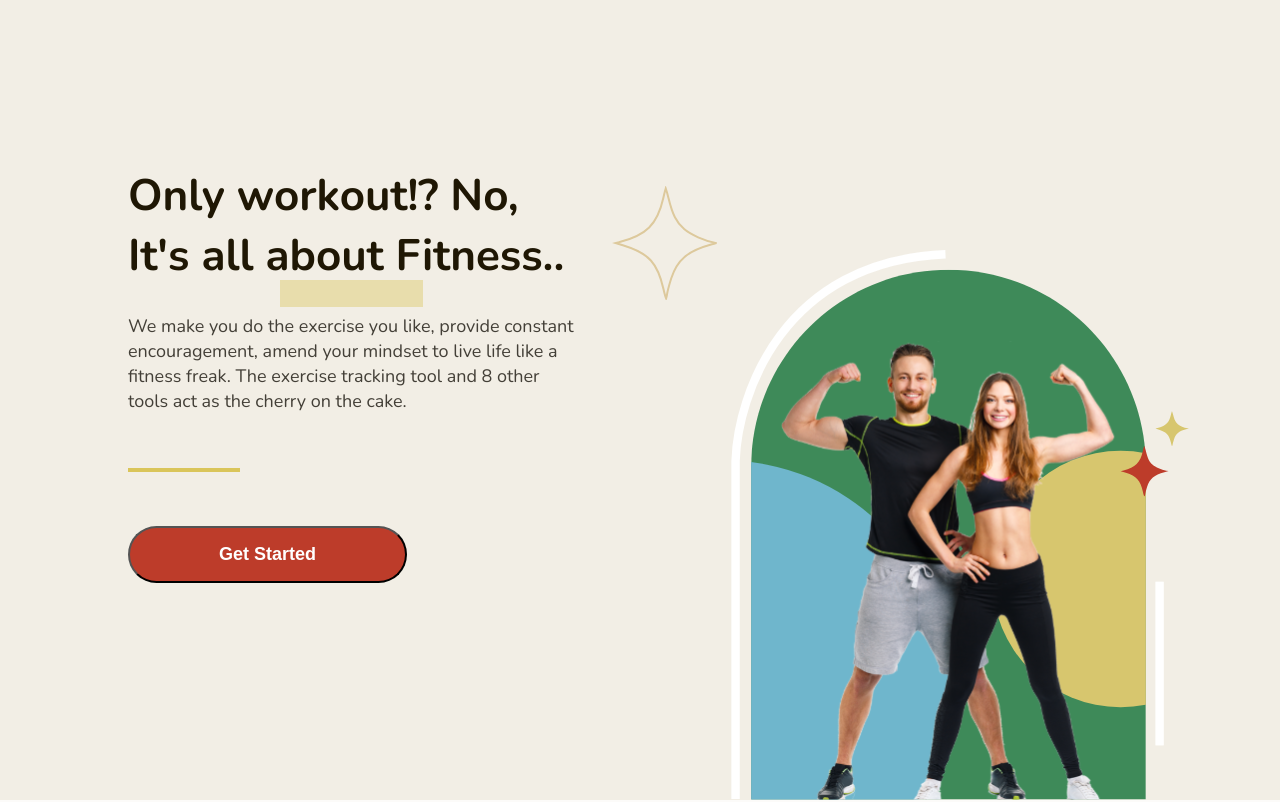
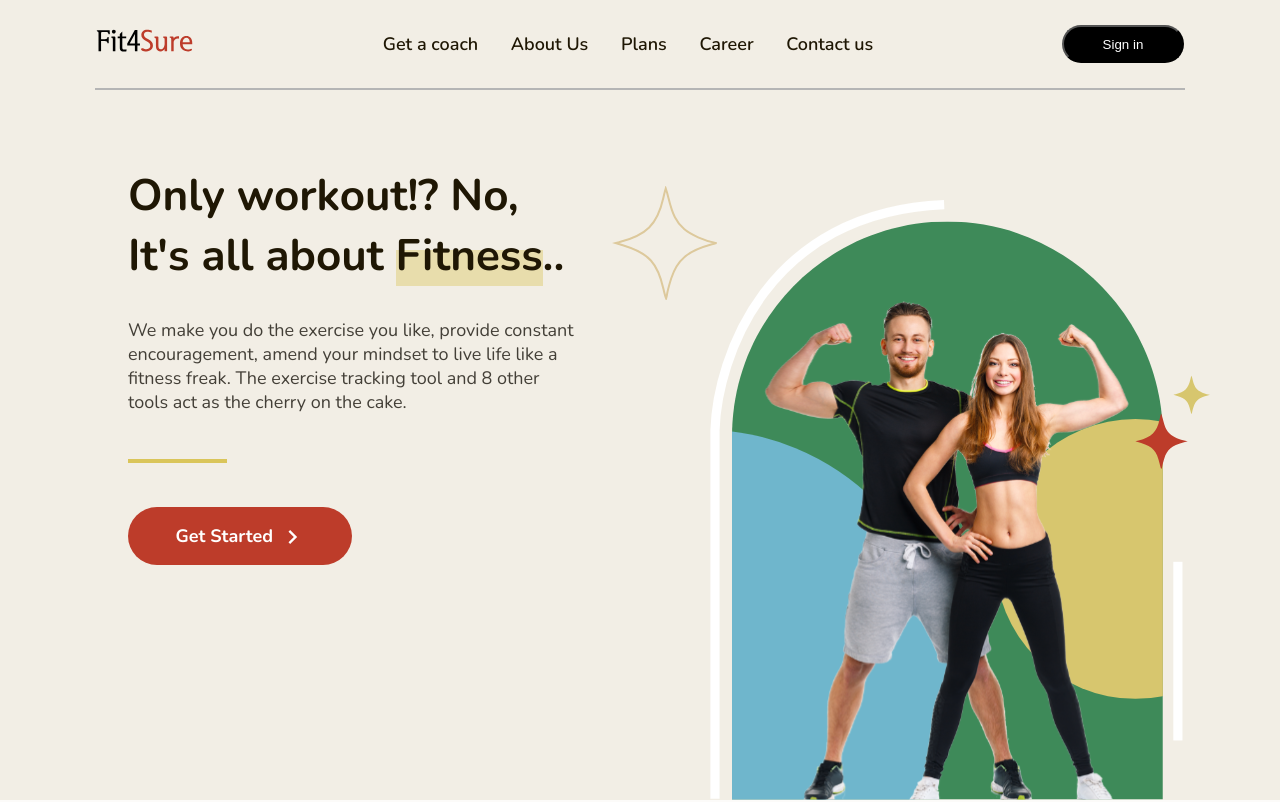
Before and after one commit to Shrey1012/fit4sure, a React (Create React App) app: page / in a window 1280 px wide. Shown: the top 802 px of the page. Built offline with nearby package versions, Linux system fonts and the light colour scheme; no server answers.

Commit message:
hero page styling changed

```diff
--- a/src/App.js
+++ b/src/App.js
@@ -6,7 +6,7 @@ import { Aboutus, Career, Contactus, Plans, Home, GetCoach, AllCoaches1, AllCoac
 function App() {
   return (
     <>
-      {/* <Navbar /> */}
+      <Navbar />
       <Routes>
         <Route path="/" element={<Home />}></Route>
         <Route path="/getcoach" element={<GetCoach />}></Route>
@@ -22,7 +22,7 @@ function App() {
         <Route path="/posts/all" element={<AllPosts />}></Route>
         <Route path="/posts/:category" element={<CategoryPage />}></Route>
       </Routes>
-      {/* <Footer/> */}
+      <Footer/>
     </>
   );
 }
--- a/src/components/Hero.css
+++ b/src/components/Hero.css
@@ -20,40 +20,56 @@
     font-family: Nunito;
     font-size: 44px;
     font-weight: 700;
-    line-height: 60px;
     letter-spacing: 0em;
     text-align: left;
     color: #1F1704;
-    margin-bottom: 28px;
-    ;
+    margin-bottom: 7%;
 }
+.hero-text1 strong {
+    position: relative;
+  }
+
+.hero-text1 strong::before {
+    /* Highlight color */
+    background-color: #E8DDAC;
+
+    content: "";
+    position: absolute;
+    width: calc(100%);
+    height: 60%;
+    bottom: 0;
+    z-index: -1;
+  }
 .hero-text2{
     font-family: Nunito;
     font-size: 18px;
     font-weight: 400;
-    line-height: 25px;
     letter-spacing: 0em;
     text-align: left;
     color:#433F37;
-    margin-bottom: 54px;
+    margin-bottom: 10%;
 }
 .hero-line{
     background: #DAC55A;
     height: 4px;
-    width: 112px;
-    margin-bottom: 54px;
+    width: 22%;
+    margin-bottom: 10%;
 }
 .hero-button{
-    height: 57px;
-    width: 279px;
-    left: 108px;
-    top: 552px;
+    height: 12%;
+    width: 50%;
     border-radius: 30px;
-    padding: 16px 44px 16px 44px;
+    font-family: Nunito;
+    border: none;
     background: #BD3C2A;
     color: white;
     font-size: 18px;
     font-weight: 700;
+
+    display: flex;
+    justify-content: center;
+    align-items: center;
+    gap: 3%;
 }
 .highlight1{
     position: absolute;
@@ -66,7 +82,7 @@
     z-index: 1;
 }
 .hero-image{
-    width: 458px;
+    height: 75%;
 }
 .hero-right{
     width: 50%;
--- a/src/components/Hero.jsx
+++ b/src/components/Hero.jsx
@@ -2,25 +2,26 @@ import React from "react";
 import "./Hero.css";
 import landingRightImg from "../assets/landing right img.svg";
 import outerstar from '../assets/outerstar.svg';
+import arrownxt from '../assets/arrownxt.svg';
 const Home = () => {
   return (
 
     <div className="hero-container">
       <div className="hero_left">
-        <div className="hero-text1">Only workout!? No, It's all about Fitness.. </div>
+        <div className="hero-text1">Only workout!? No, It's all about <strong>Fitness</strong>.. </div>
         <div className="hero-text2">
         We make you do the exercise you like, provide constant encouragement,
         amend your mindset to live life like a fitness freak. The exercise
         tracking tool and 8 other tools act as the cherry on the cake.
         </div>
       <div className="hero-line"/>
-      <button className="hero-button">Get Started</button>
+      <button className="hero-button"> Get Started<img src={arrownxt} alt=" " /></button>
       </div>
       <div className="hero-right">
         <img className="hero-image" src={landingRightImg} alt="img" />
         </div>
 
-      <div className="highlight1"></div>
+      {/* <div className="highlight1"></div> */}
       <img className="star-img" src={outerstar} alt="starr" />
     </div>
   );
```
Also changed, not shown: src/assets/Herotxt.svg (added), src/assets/arrownxt.svg (added).
